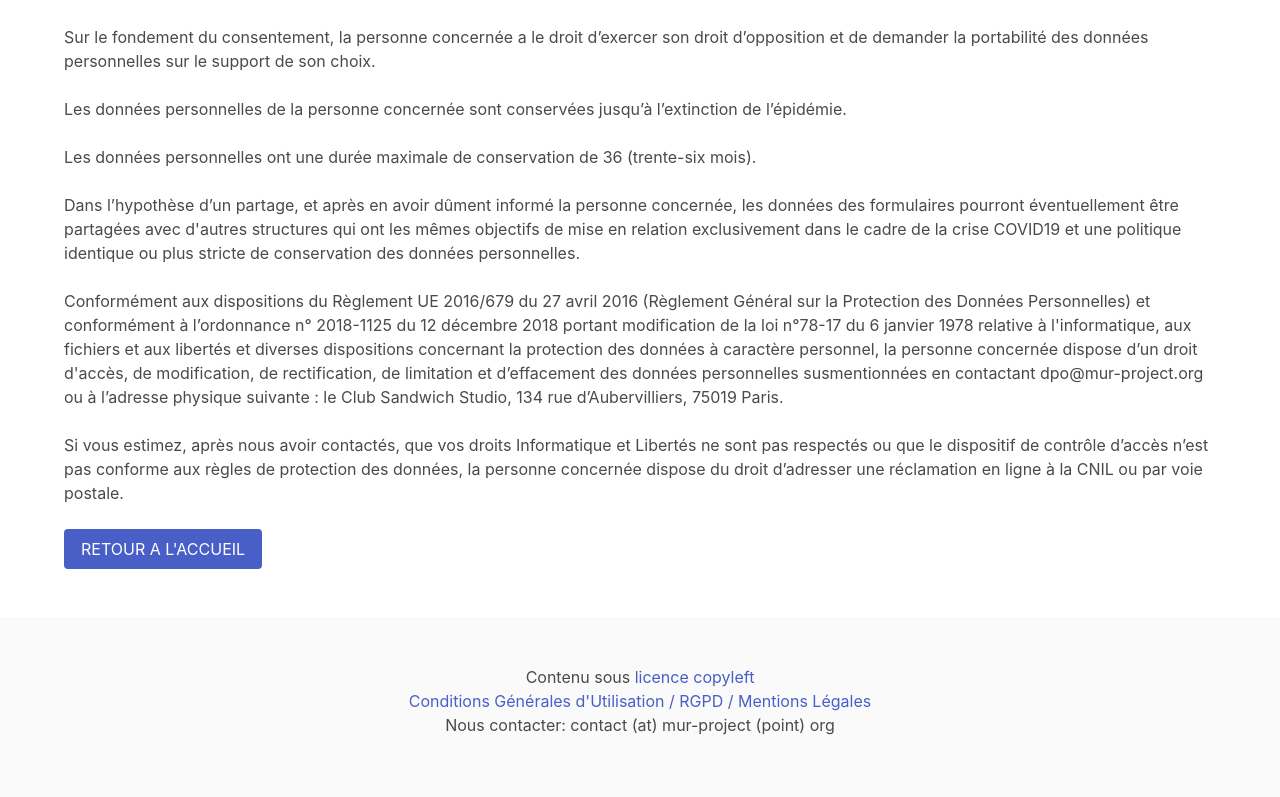
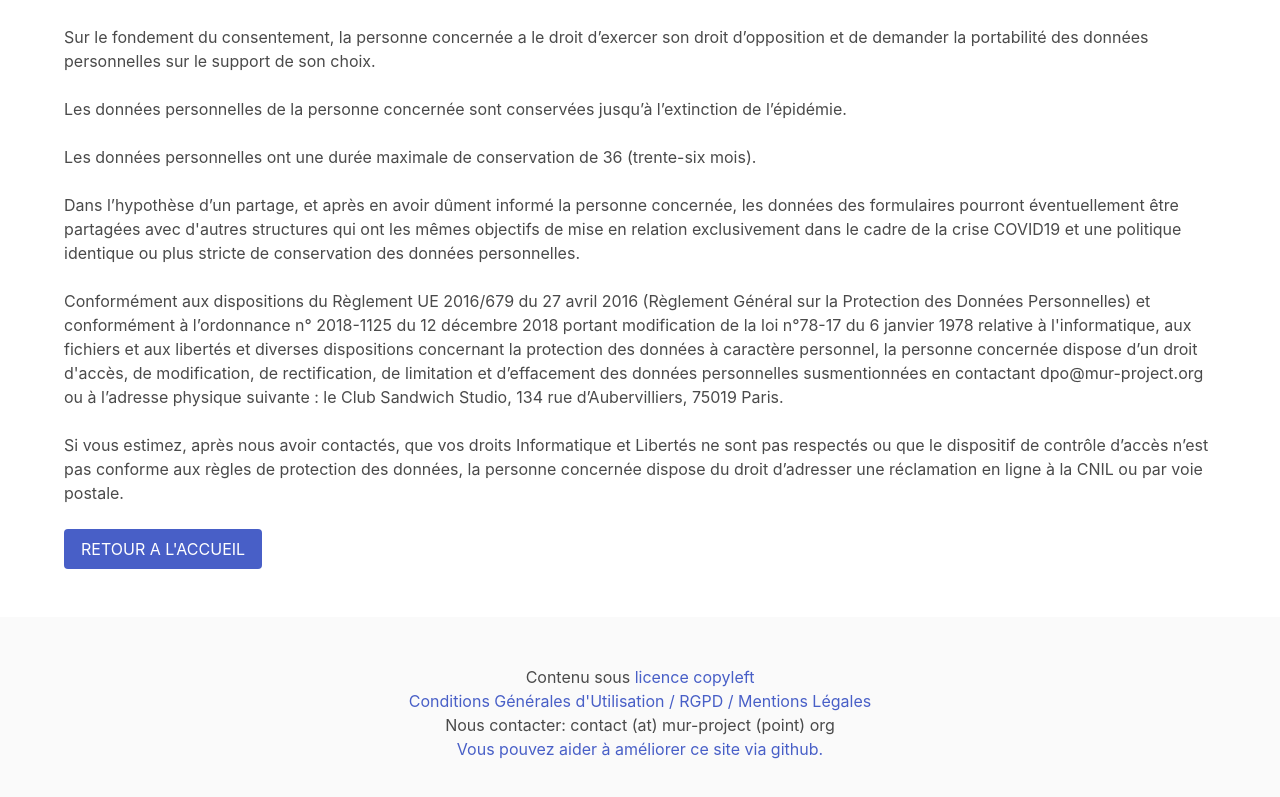
Before and after one commit to mur-project/mur-web, a plain HTML site: page cgu.html in a window 1280 px wide. Shown: the part 556-1353 px from the top of the page. Drawn offline with nearby package versions, Linux system fonts and the light colour scheme.

Commit message:
maj footer

```diff
--- a/cgu.html
+++ b/cgu.html
@@ -84,9 +84,10 @@
     <footer class="footer">
         <div class="content has-text-centered">
             <p>
-                Contenu sous <a href="https://github.com/LeClubSandwichStudio/MUR/blob/master/licence.pdf">licence copyleft</a><br>
-                <a href="cgu.html">Conditions Générales d'Utilisation / RGPD / Mentions Légales</a><br>
-                Nous contacter: contact (at) mur-project (point) org
+        Contenu sous <a href="licence.pdf">licence copyleft</a><br>
+        <a href="cgu.html">Conditions Générales d'Utilisation / RGPD / Mentions Légales</a><br>
+        Nous contacter: contact (at) mur-project (point) org<br>
+        <a href="https://github.com/mur-project/mur-web" target="_blank">Vous pouvez aider à améliorer ce site via github.</a>
             </p>
         </div>
     </footer>
```
